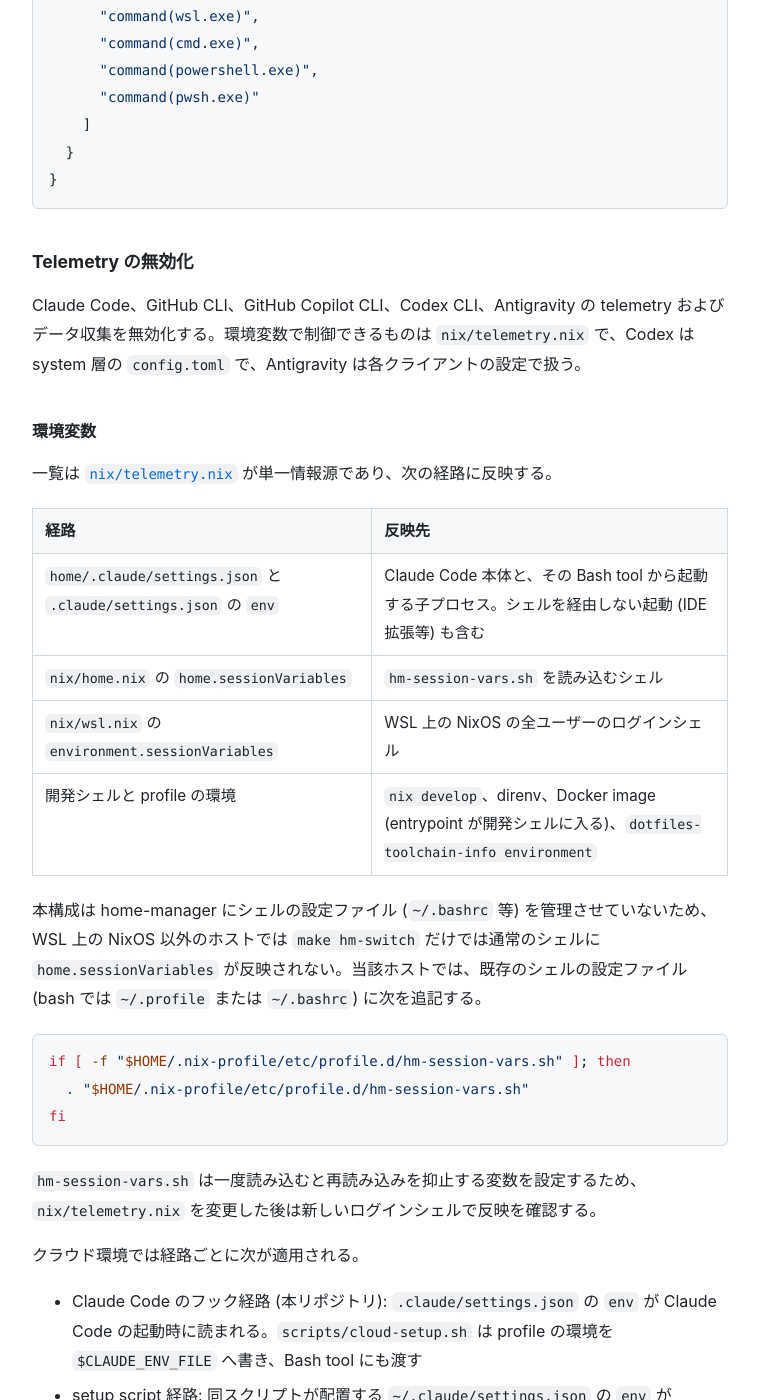
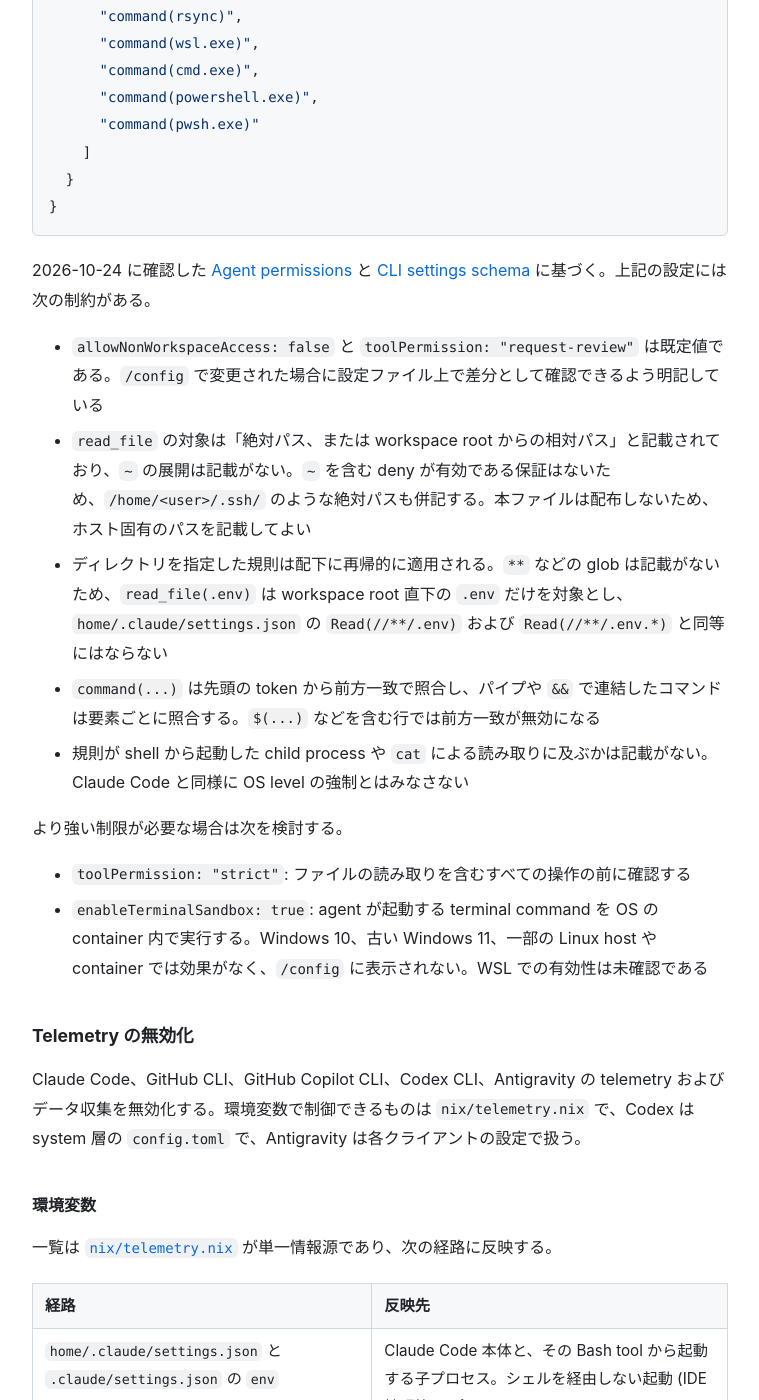
Before and after one commit to sabas0ba/dotfiles, a Jekyll site: the page built from docs/usage.md, in a window 1280 px wide and 1400 px high, scrolled down 5904 px. Shown: the whole window, without its empty margins (260-1019 px from the left). Built offline with Jekyll 4.4.1, drawn with Linux system fonts in a browser that asks for light colours; our own code applies the rules of GitHub Pages for plain Markdown files; some of the changed text lies outside the part shown.

Commit message:
fix(antigravity): tighten permission guidance, trust scope, and rules size check
- docs: add read_file(.env), document that ~ expansion in read_file is
  unspecified, mark default-valued keys, and describe strict mode and the
  terminal sandbox with their platform limits
- AGENTS.md: include .agent/, plugin-provided rules, and agent global
  config directories (e.g. ~/.gemini/config/) in the trust scope targets
- test: fail when the expanded Antigravity entry exceeds the 24,000 byte
  rules file limit

Co-Authored-By: Claude Opus 5.5 <noreply@anthropic.com>

````diff
--- a/docs/usage.md
+++ b/docs/usage.md
@@ -140,7 +140,8 @@ Antigravity CLI の `~/.gemini/antigravity-cli/settings.json` および共通設
       "read_file(~/.netrc)",
       "read_file(~/.npmrc)",
       "read_file(~/.pypirc)",
-      "read_file(~/.git-credentials)"
+      "read_file(~/.git-credentials)",
+      "read_file(.env)"
     ],
     "ask": [
       "command(sudo)",
@@ -162,6 +163,19 @@ Antigravity CLI の `~/.gemini/antigravity-cli/settings.json` および共通設
   }
 }
 ```
+
+2026-10-24 に確認した [Agent permissions](https://antigravity.google/docs/permissions?tab=cli) と [CLI settings schema](https://antigravity.google/schemas/v1/settings.json) に基づく。上記の設定には次の制約がある。
+
+- `allowNonWorkspaceAccess: false` と `toolPermission: "request-review"` は既定値である。`/config` で変更された場合に設定ファイル上で差分として確認できるよう明記している
+- `read_file` の対象は「絶対パス、または workspace root からの相対パス」と記載されており、`~` の展開は記載がない。`~` を含む deny が有効である保証はないため、`/home/<user>/.ssh/` のような絶対パスも併記する。本ファイルは配布しないため、ホスト固有のパスを記載してよい
+- ディレクトリを指定した規則は配下に再帰的に適用される。`**` などの glob は記載がないため、`read_file(.env)` は workspace root 直下の `.env` だけを対象とし、`home/.claude/settings.json` の `Read(//**/.env)` および `Read(//**/.env.*)` と同等にはならない
+- `command(...)` は先頭の token から前方一致で照合し、パイプや `&&` で連結したコマンドは要素ごとに照合する。`$(...)` などを含む行では前方一致が無効になる
+- 規則が shell から起動した child process や `cat` による読み取りに及ぶかは記載がない。Claude Code と同様に OS level の強制とはみなさない
+
+より強い制限が必要な場合は次を検討する。
+
+- `toolPermission: "strict"`: ファイルの読み取りを含むすべての操作の前に確認する
+- `enableTerminalSandbox: true`: agent が起動する terminal command を OS の container 内で実行する。Windows 10、古い Windows 11、一部の Linux host や container では効果がなく、`/config` に表示されない。WSL での有効性は未確認である
 
 ### Telemetry の無効化
 
@@ -264,7 +278,7 @@ Antigravity (CLI / Antigravity 2.0 / Antigravity IDE / VS Code 拡張) の設定
 
 `home/.codex/AGENTS.md` は利用者共通の作業規約の原本である。`home/.claude/CLAUDE.md` は Claude Code が `@path` import で、`home/.gemini/AGENTS.md` は Antigravity が `@[label](path)` include で同じ規約を読み込むための互換入口とし、共通規約を複製しない。本リポジトリの `AGENTS.md` はリポジトリ固有の規約と検証手順を追加する。これらには秘密情報やマシン固有の値を記載しない。
 
-Antigravity の入口と include 構文は [公式 Rules](https://antigravity.google/docs/rules/) に従う。home-manager では `~/.codex/AGENTS.md` を参照する。Cloud Setup の `--setup-script` 経路では `CODEX_HOME` を変更できるため、Antigravity の入口を配置する際に原本の本文を展開し、配置先のパスに依存しないようにする。生成済みの入口は手編集せず、原本の更新後に Cloud Setup を再実行する。`make check` は実際の入口を用いて、共通規約の展開、再配置時の更新、初回 backup の保持を検査する。
+Antigravity の入口と include 構文は [公式 Rules](https://antigravity.google/docs/rules/) に従う。home-manager では `~/.codex/AGENTS.md` を参照する。Cloud Setup の `--setup-script` 経路では `CODEX_HOME` を変更できるため、Antigravity の入口を配置する際に原本の本文を展開し、配置先のパスに依存しないようにする。生成済みの入口は手編集せず、原本の更新後に Cloud Setup を再実行する。`make check` は実際の入口を用いて、共通規約の展開、再配置時の更新、初回 backup の保持、および展開後のサイズが Antigravity の規則ファイルの上限 (24,000 bytes) 以下であることを検査する。上限を超えた部分は切り詰められるため、共通規約を拡充する際は同検査の結果を確認する。
 
 `home/.codex` および `home/.gemini` もファイル単位で配置するため、各ツールが同じディレクトリに作成する認証情報や状態ファイルを置き換えない。認証情報や実行環境ごとの差異を含む user 層の設定 (`${CODEX_HOME}/config.toml`、`~/.gemini/antigravity-cli/settings.json`、`~/.gemini/config/config.json`) は本リポジトリでは配布しない。Codex の telemetry 無効化だけを system 層に置く ([Codex CLI](#codex-cli))。
 
````
Also changed, not shown: AGENTS.md (+1 -1 lines), home/.codex/AGENTS.md, home/.gemini/AGENTS.md, 1 other file.
